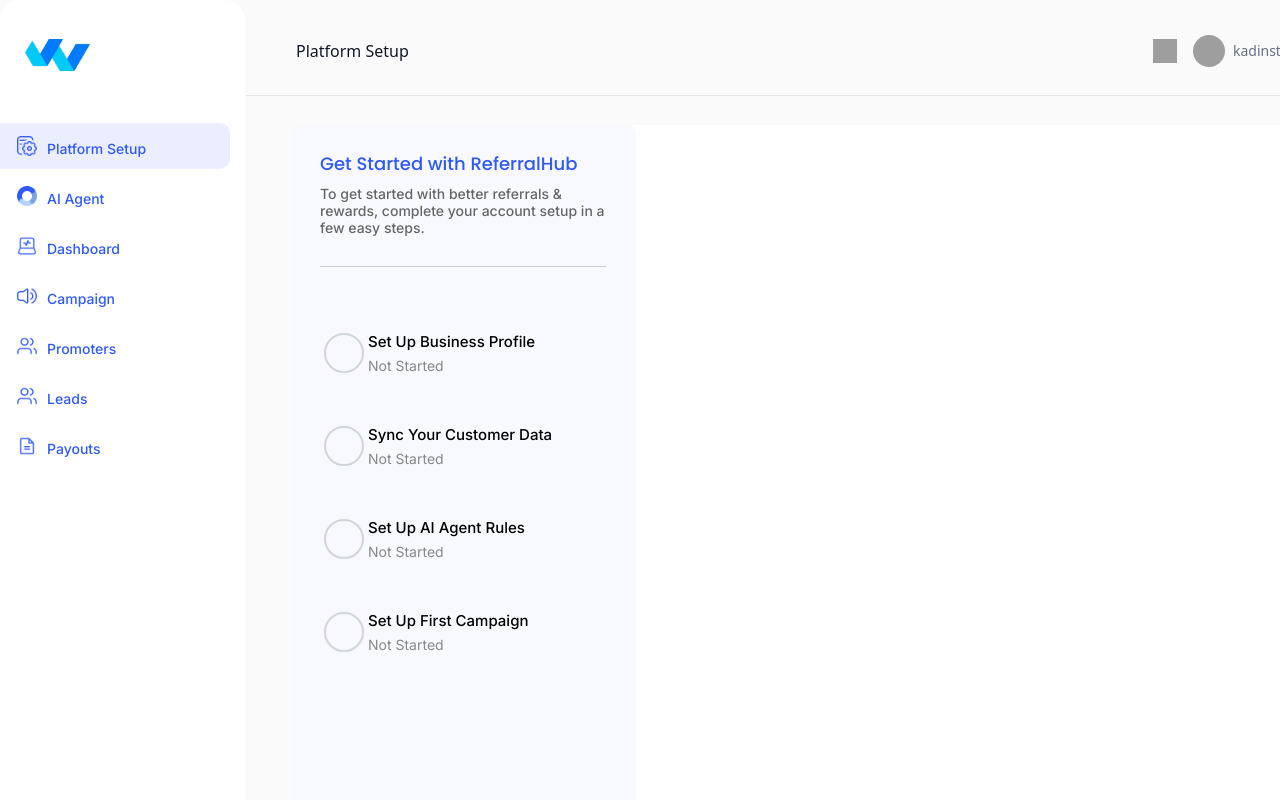
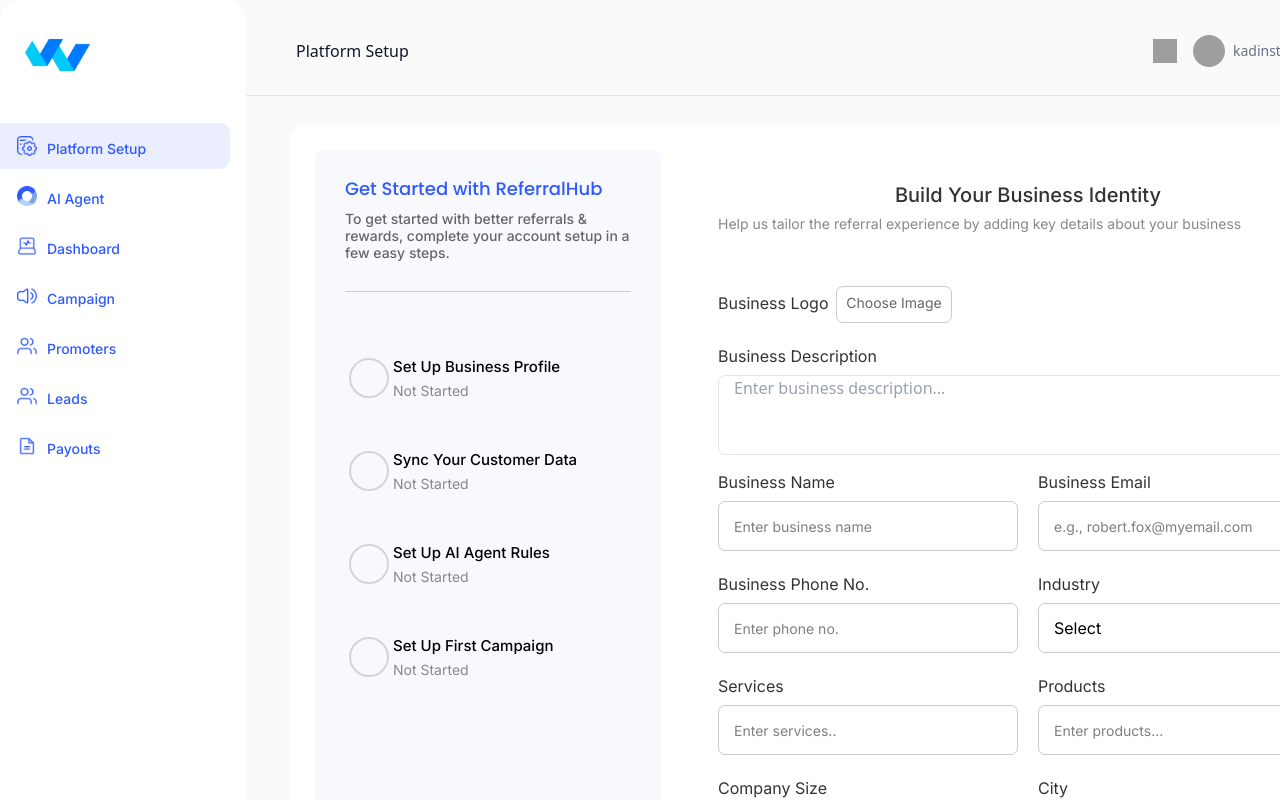
Before and after one commit to coderfrnd/pages, a React (Vite) app: page /dashboard in a window 1280 px wide. Shown: the top 800 px of the page. Built offline with nearby package versions, Linux system fonts and the light colour scheme; grey boxes are pictures that could not be loaded.

Commit message:
dashboard static page done

```diff
--- /dev/null
+++ b/src/Component/Common/BusinessInput.jsx
@@ -0,0 +1,21 @@
+import React from 'react';
+import BusinessTag from './BusinessTag';
+
+const BusinessInput = ({ label, placeholder, type = 'text' }) => {
+  return (
+    <div className="w-[300px] h-[77px] relative rounded-[7px] flex flex-col gap-2">
+      <BusinessTag title={label} />
+      <input
+        type={type}
+        className="w-[300px] h-[50px] absolute top-[27px] pl-[15px] rounded-[7px] border-[1px] border-[#CCCCCC] placeholder:font-normal placeholder:text-[14px] placeholder:leading-[100%] placeholder:tracking-[0%] placeholder:align-middle focus:outline-none focus:ring-2 focus:ring-[#305AFF] focus:border-[#305AFF]"
+        placeholder={placeholder}
+        style={{
+          // Only placeholder will inherit these through Tailwind
+          fontFamily: 'Inter, sans-serif',  // apply on input but only placeholder will care
+        }}
+      />
+    </div>
+  );
+};
+
+export default BusinessInput;
--- /dev/null
+++ b/src/Component/Common/BusinessSelect.jsx
@@ -0,0 +1,29 @@
+import React from 'react';
+import BusinessTag from './BusinessTag';
+import dropdownIcon from '../../Assets/dropdown.png';
+
+const BusinessSelect = ({ label, options = [], placeholder = "Select" }) => {
+  return (
+    <div className="w-[300px] h-[77px] relative rounded-[7px] flex flex-col gap-2">
+      <BusinessTag title={label} />
+      <select
+        className="w-[300px] h-[50px] absolute top-[27px] pl-[15px] rounded-[7px] border-[1px] border-[#CCCCCC] placeholder:font-normal placeholder:text-[14px] placeholder:leading-[100%] placeholder:tracking-[0%] placeholder:align-middle appearance-none bg-white cursor-pointer focus:outline-none focus:ring-2 focus:ring-[#305AFF] focus:border-[#305AFF]"
+        style={{
+          fontFamily: 'Inter, sans-serif',
+        }}
+      >
+        <option value="" disabled selected hidden>{placeholder}</option>
+        {options.map((option, index) => (
+          <option key={index} value={option.value || option}>
+            {option.label || option}
+          </option>
+        ))}
+      </select>
+      <div className="absolute right-3 top-[42px] pointer-events-none">
+        <img src={dropdownIcon} alt="dropdown" className="w-3 h-3" />
+      </div>
+    </div>
+  );
+};
+
+export default BusinessSelect;
--- /dev/null
+++ b/src/Component/Common/BusinessTag.jsx
@@ -0,0 +1,11 @@
+import React from 'react'
+
+const BusinessTag = ({title}) => {
+  return (
+    <>
+       <span className='w-[110px] h-[19px] font-[Inter] text-nowrap font-[400] text-[16px] leading-[100%] tracking-[0%] text-[#333333]'>  {title}</span>
+    </>
+  )
+}
+
+export default BusinessTag
--- a/src/Component/Common/OnboardingStep.jsx
+++ b/src/Component/Common/OnboardingStep.jsx
@@ -12,11 +12,6 @@
             status === 'In Progress' ? 'border-blue-500' :
             'border-gray-300'}`}
         >
-          {/* {status === 'Completed' && (
-            <svg width="14" height="14" viewBox="0 0 14 14" fill="none" xmlns="http://www.w3.org/2000/svg">
-              <path d="M11.6666 3.5L5.24992 9.91667L2.33325 7" stroke="white" strokeWidth="2" strokeLinecap="round" strokeLinejoin="round"/>
-            </svg>
-          )} */}
         </div>
       </div>
       <div className="w-[178px] h-[42px] flex flex-col gap-[6px]  mt-1">
--- /dev/null
+++ b/src/Component/Dashboard/BusinessComponent/BusinessForm.jsx
@@ -0,0 +1,96 @@
+import React from 'react';
+import BusinessTag from '../../Common/BusinessTag';
+import BusinessInput from '../../Common/BusinessInput';
+import BusinessSelect from '../../Common/BusinessSelect';
+import ChooseImage from './ChooseImage';
+
+const BusinessForm = () => {
+  const industryOptions = [
+    "Technology",
+    "Healthcare",
+    "Finance",
+    "Education",
+    "Retail",
+    "Manufacturing",
+    "Real Estate",
+    "Construction",
+    "Hospitality",
+    "Transportation",
+    "Agriculture",
+    "Entertainment",
+    "Energy",
+    "Other"
+  ];
+
+  return (
+    <>
+      <div className="w-[620px] h-[673px] absolute top-[136px] left-[27px] flex flex-col gap-[25px]">
+        <ChooseImage />
+        <div className='w-[620px] h-[107px] gap-[20px] flex flex-col relative'>
+          <BusinessTag title={'Business Description'} />
+          <textarea
+            className="w-[620px] h-[80px] absolute top-[27px] left-0 border-[1px] border-[#E2E8F0] rounded-[7px] resize-none focus:outline-none focus:ring-2 focus:ring-blue-500 placeholder-gray-400 pl-[15px]"
+            placeholder="Enter business description..."
+          />
+        </div>
+        <section className="flex w-[620px] h-[77px] gap-[20px]">
+          <BusinessInput
+            label="Business Name"
+            placeholder="Enter business name"
+          />
+          <BusinessInput
+            label="Business Email"
+            placeholder="e.g., robert.fox@myemail.com"
+            type="email"
+          />
+        </section>
+        <section className="flex w-[620px] h-[77px] gap-[20px]">
+          <BusinessInput
+            label="Business Phone No."
+            placeholder="Enter phone no."
+          />
+          <BusinessSelect
+            label="Industry"
+            options={industryOptions}
+            placeholder="Select"
+          />
+        </section>
+        <section className="flex w-[620px] h-[77px] gap-[20px]">
+          <BusinessInput
+            label="Services"
+            placeholder="Enter services.."
+          />
+          <BusinessInput
+            label="Products"
+            placeholder="Enter products..."
+            type="text"
+          />
+        </section>
+        <section className="flex w-[620px] h-[77px] gap-[20px]">
+          <BusinessSelect
+            label="Company Size"
+            placeholder="Select"
+          />
+          <BusinessSelect
+            label="City"
+            placeholder="Select"
+          />
+        </section>
+        <section className="flex w-[620px] h-[77px] gap-[20px]">
+          <BusinessSelect
+            label="State"
+            placeholder="Select"
+          />
+          <BusinessInput
+            label="Zip Code"
+            placeholder="Enter zip code"
+            type="email"
+          />
+        </section>
+
+      </div>
+    </>
+  );
+};
+
+export default BusinessForm;
--- /dev/null
+++ b/src/Component/Dashboard/BusinessComponent/BusinessHeading.jsx
@@ -0,0 +1,18 @@
+import React from 'react'
+
+const BusinessHeading = () => {
+  return (
+   <>
+    <div className="w-[620px] h-[51px] absolute top-[35px] left-[27px] gap-[10px]">
+        <h2 className="w-[620px] h-[24px] font-['Inter'] font-[500] text-[20px] leading-[100%] tracking-[0%] text-center text-[#333333] mb-2">
+          Build Your Business Identity
+        </h2>
+        <p className="w-[620px] h-[17px] font-['Inter'] font-[400] text-[14px] leading-[100%] tracking-[0%] text-[#888888]">
+          Help us tailor the referral experience by adding key details about your business
+        </p>
+      </div>
+   </>
+  )
+}
+
+export default BusinessHeading
--- /dev/null
+++ b/src/Component/Dashboard/BusinessComponent/ChooseImage.jsx
@@ -0,0 +1,39 @@
+import React, { useState } from 'react'
+import BusinessTag from '../../Common/BusinessTag'
+
+const ChooseImage = () => {
+    const [selectedImage, setSelectedImage] = useState(null);
+
+    const handleImageChange = (e) => {
+      const file = e.target.files[0];
+      if (file) {
+        const reader = new FileReader();
+        reader.onloadend = () => {
+          setSelectedImage(reader.result);
+        };
+        reader.readAsDataURL(file);
+      }
+    }
+  return (
+    <>
+     <section className='w-[263px] h-[37px] gap-[15px] flex items-center'>
+         <div className='flex items-center gap-2'>
+           <BusinessTag title={'Business Logo'}/>
+           <div className='cursor-pointer w-[138px] h-[37px] gap-[15px]'>
+             <label className='cursor-pointer w-[116px] h-[37px] rounded-[7px] border border-[#CCCCCC] bg-[#FFFFFF] p-[10px] gap-[10px] flex items-center justify-center'>
+               <span className='w-[96px] h-[17px] font-[Inter] font-[400] text-[14px] leading-[100%] tracking-[0%] align-middle text-nowrap text-[#666666]'>Choose Image</span>
+               <input
+                 type="file"
+                 accept="image/*"
+                 onChange={handleImageChange}
+                 className='hidden'
+               />
+             </label>
+           </div>
+         </div>
+       </section>
+    </>
+  )
+}
+
+export default ChooseImage
--- /dev/null
+++ b/src/Component/Dashboard/BusinessIdentityCard.jsx
@@ -0,0 +1,14 @@
+import React from 'react';
+import BusinessHeading from './BusinessComponent/BusinessHeading';
+import BusinessForm from './BusinessComponent/BusinessForm';
+
+const BusinessIdentityCard = () => {
+  return (
+    <div className="w-[700px] h-[913px]  rounded-[8px] bg-white p-[30px] absolute top-[25px] left-[401px]">
+      <BusinessHeading/>
+      <BusinessForm/>
+    </div>
+  );
+};
+
+export default BusinessIdentityCard;
--- a/src/Component/Dashboard/DashboardCard.jsx
+++ b/src/Component/Dashboard/DashboardCard.jsx
@@ -1,13 +1,15 @@
 import React from 'react'
 import SideDashboardCard from './SideDashboardCard'
+import BusinessIdentityCard from './BusinessIdentityCard'
 
 const DashboardCard = () => {
   return (
-    <>
-     <div className='w-[1105px] h-[963px] top-[125px] left-[290px] rounded-[15px] bg-[#ffffff] absolute'>
-     <SideDashboardCard />
-     </div>
-    </>
+    <div className='w-[1105px] h-[963px] top-[125px] left-[290px] rounded-[15px] bg-[#ffffff] absolute'>
+      <div className="relative flex">
+        <SideDashboardCard />
+        <BusinessIdentityCard />
+      </div>
+    </div>
   )
 }
 
--- a/src/Component/Dashboard/SideDashboardCard.jsx
+++ b/src/Component/Dashboard/SideDashboardCard.jsx
@@ -27,7 +27,7 @@
   };
 
   return (
-    <div className="w-[346px] h-[913px] rounded-[8px] bg-[#F7F9FF] relative p-[30px]">
+    <div className="w-[346px] h-[913px] rounded-[8px] bg-[#F7F9FF] relative p-[30px] top-[25px] left-[25px]">
       {/* Header */}
       <div className="w-[286px] border-b-[1px] border-[#CCCCCC]  pb-[30px] flex flex-col gap-3">
         <h2 className="font-poppins font-medium text-[18px] leading-[100%] tracking-[0px] text-[#305AFF]">
```
Also changed, not shown: src/Assets/dropdown.png (added).
